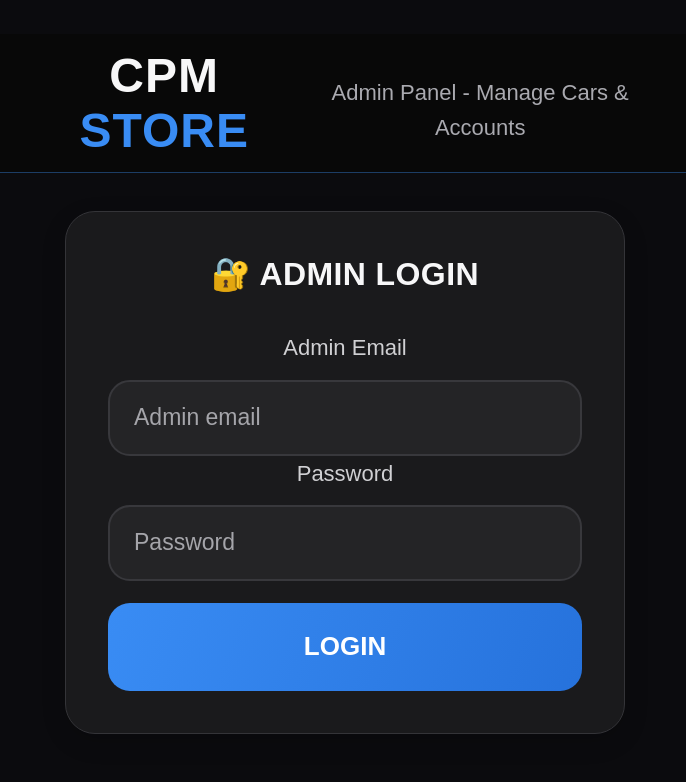
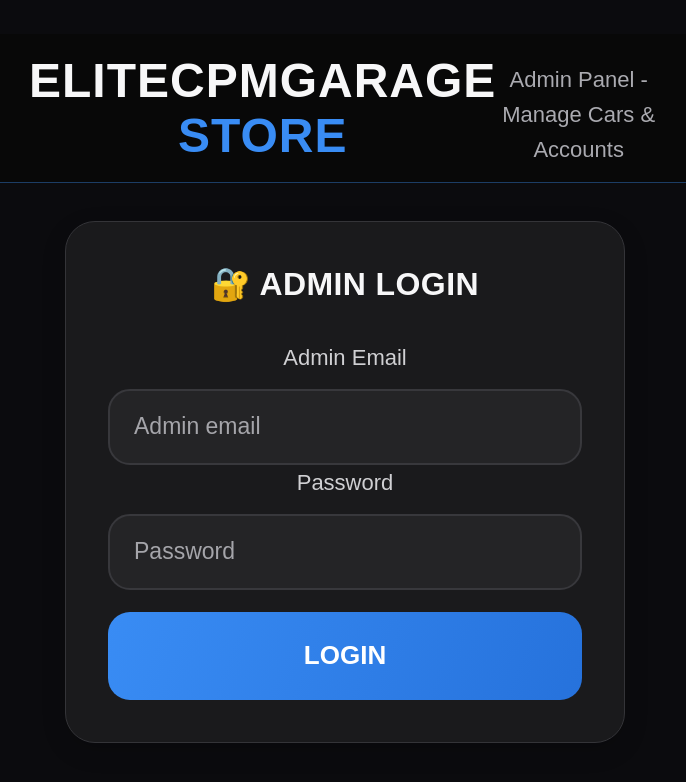
Before and after one commit to ELITECPM/elite-com-garage-store, a plain HTML site: page admin.html in a window 1280 px wide. Shown: the whole page, without its empty margins (295-981 px from the left). Drawn offline with nearby package versions, Linux system fonts and the light colour scheme.

Commit message:
Update header title from 'CPM' to 'ELITECPMGARAGE'

```diff
--- a/admin.html
+++ b/admin.html
@@ -11,7 +11,7 @@
 <body class="admin-page">
 
 <header class="admin-header">
-  <h1>CPM <span>STORE</span></h1>
+  <h1>ELITECPMGARAGE <span>STORE</span></h1>
   <p>Admin Panel - Manage Cars &amp; Accounts</p>
 </header>
 
```
